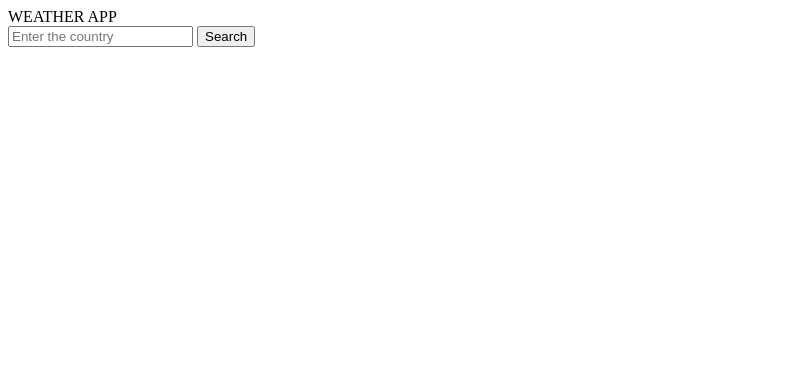
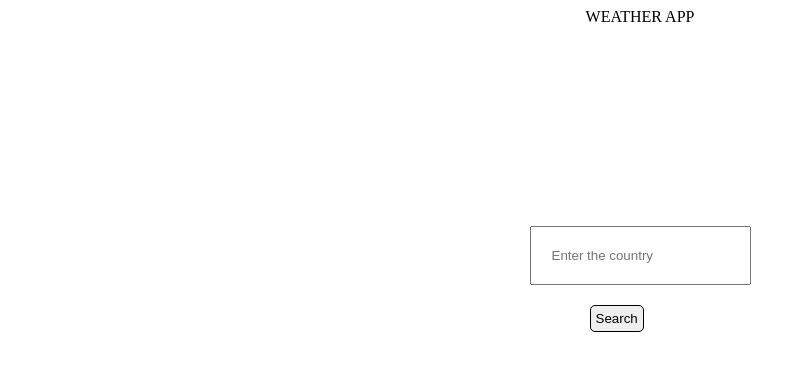
Before and after one commit to HashtagZero07/MIS455_2030526_Final_IUB, a plain HTML site: page index.html in a window 1280 px wide. Shown: the whole page, without its empty margins (0-806 px from the left). Drawn offline with Linux system fonts and the light colour scheme.

Commit message:
3rdCommit

```diff
--- a/index.html
+++ b/index.html
@@ -3,6 +3,7 @@
     <meta charset="UTF-8">
     <meta name="viewport" content="width=device-width, initial-scale=1.0">
     <title>Final</title>
+    <link rel="stylesheet" href="style.css">
 </head>
 <body>
 
@@ -12,11 +13,11 @@
 
         <div id="weatherContainer">
 
-            <div>
+            <div id="weatherInput">
 
-                <input type="text" id="searchInput" placeholder="Enter the country">
+                <input type="text" id="searchInput" class="searchInput"  placeholder="Enter the country">
 
-                <button onclick="weatherInfo()">Search</button>
+                <button onclick="weatherInfo()" class="searchButton">Search</button>
 
             </div>
 
--- a/style.css
+++ b/style.css
@@ -0,0 +1,33 @@
+header{
+
+    display: flex;
+    justify-content: center;
+
+}
+
+main{
+
+    padding-top: 200px;
+    display: flex;
+    justify-content: center;
+
+}
+
+.searchInput{
+
+    display: block;
+    padding: 20px;
+
+}
+
+.searchButton{
+
+    display: block;
+    justify-content: center;
+    margin-top: 20px;
+    margin-left: 60px;
+    padding: 5px;
+    border: .5px solid black;
+    border-radius: 5px;
+    box-shadow: 10px grey;
+}
```
